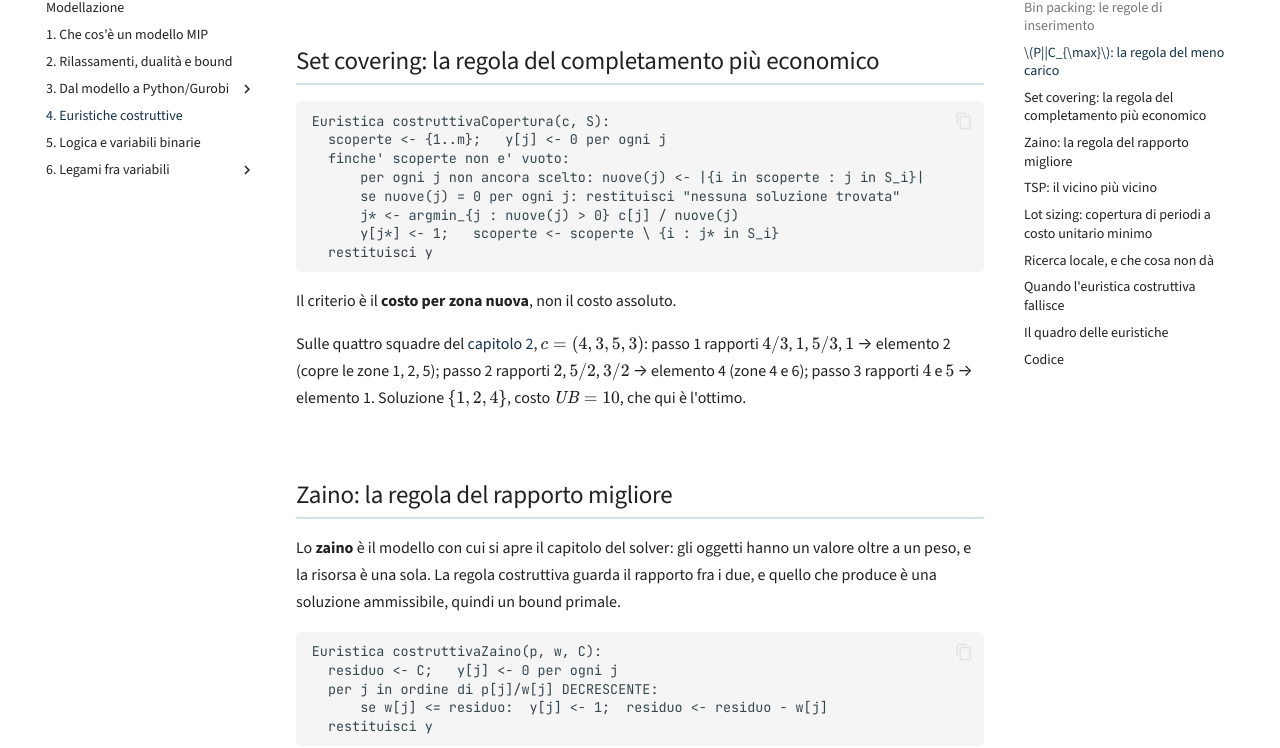
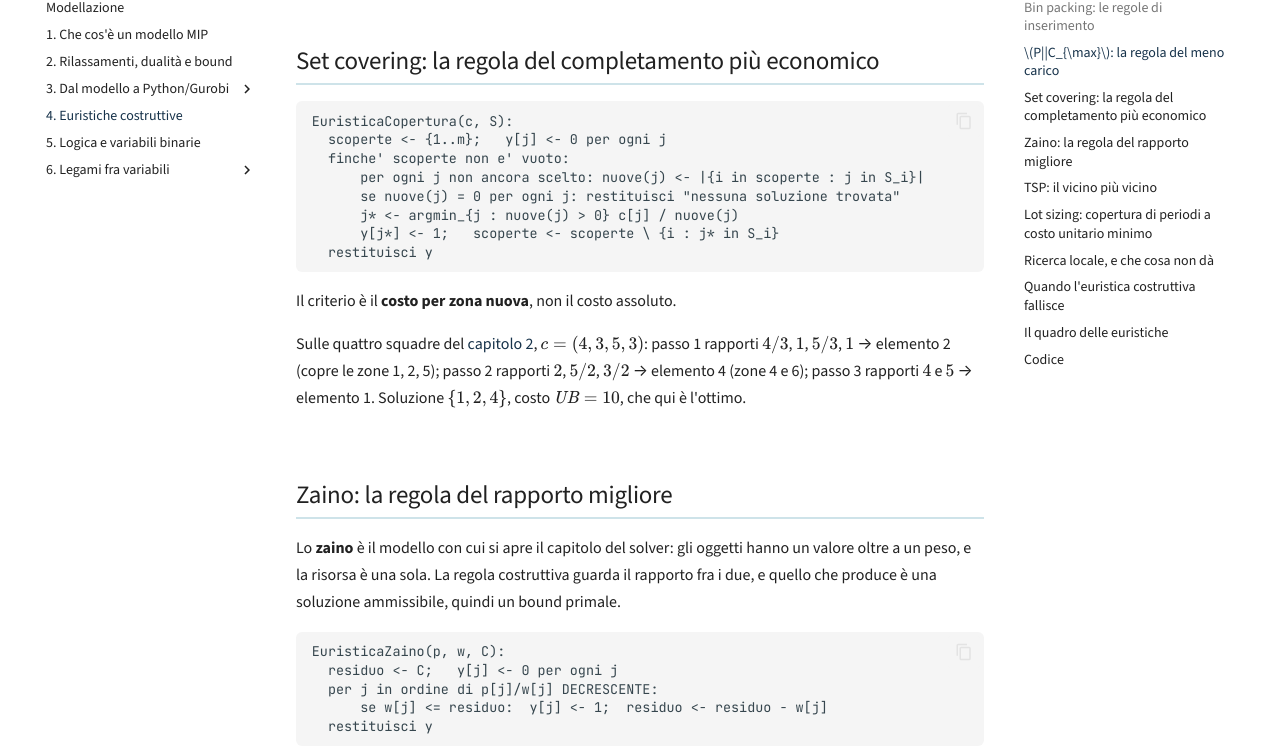
Before and after one commit to fabiofurini/modellazione-mip, an MkDocs documentation site: the page built from docs/modellazione-4.md, in a window 1280 px wide and 1400 px high, scrolled down 2503 px. Shown: the part 148-896 px from the top of the window. Built offline with MkDocs 1.6.1 and Material for MkDocs 9.7.7, drawn with Linux system fonts in a browser that asks for light colours; comment, search, counter and statistics services are not loaded.

Commit message:
il capitolo delle euristiche torna in pari con la sua pagina
Il capitolo 4 della dispensa 1 era fermo a una revisione precedente: niente
pseudocodici, ordine delle sezioni diverso e istanze che non erano quelle
della figura dei gap che la dispensa stessa stampa. Mancavano del tutto il
lot sizing e la ricerca locale, che la pagina modellazione-4 insegna e che
euristiche.py implementa.

Ora il capitolo ha le stesse dieci sezioni della versione inglese e della
pagina, nello stesso ordine, con i cinque pseudocodici, la tabella del
quadro e la figura dei gap. L'esempio di fallimento e' quello giusto: il
vecchio mostrava un'istanza davvero inammissibile, cioe' il contrario di
quello che la sezione vuole dire.

Co-Authored-By: Claude Opus 5 <noreply@anthropic.com>

````diff
--- a/docs/modellazione-4.md
+++ b/docs/modellazione-4.md
@@ -117,7 +117,7 @@ impossibili da sistemare.
 ## Set covering: la regola del completamento più economico
 
 ```text
-Euristica costruttivaCopertura(c, S):
+EuristicaCopertura(c, S):
   scoperte <- {1..m};   y[j] <- 0 per ogni j
   finche' scoperte non e' vuoto:
       per ogni j non ancora scelto: nuove(j) <- |{i in scoperte : j in S_i}|
@@ -143,7 +143,7 @@ guarda il rapporto fra i due, e quello che produce è una soluzione ammissibile,
 quindi un bound primale.
 
 ```text
-Euristica costruttivaZaino(p, w, C):
+EuristicaZaino(p, w, C):
   residuo <- C;   y[j] <- 0 per ogni j
   per j in ordine di p[j]/w[j] DECRESCENTE:
       se w[j] <= residuo:  y[j] <- 1;  residuo <- residuo - w[j]
````
Also changed, not shown: 1 other file.
